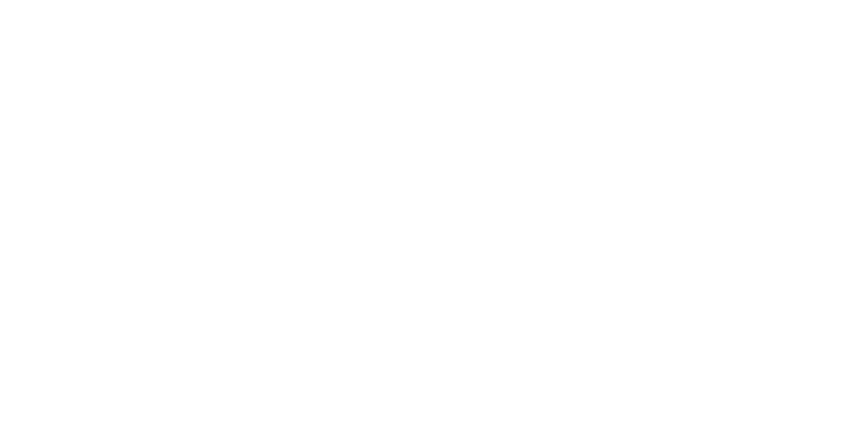
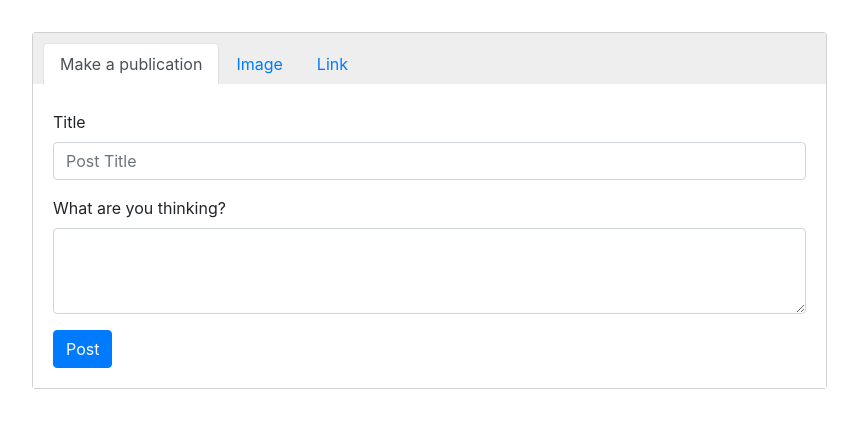
Before and after one commit to Zlynt/Cloudflare-Hiring-Assignment---Front-End, a React (Create React App) app: page / in a window 1280 px wide. Shown: the top 428 px of the page, without its empty margins (118-976 px from the left). Built offline with nearby package versions, Linux system fonts and the light colour scheme.

Commit message:
Please just work...

```diff
--- a/src/App.js
+++ b/src/App.js
@@ -1,8 +1,13 @@
-import React, { useState, useEffect } from 'react';
+import React from 'react';
 
+/* Dependencies */
 import Container from 'react-bootstrap/Container';
 import { ToastContainer } from 'react-toastify';
 import 'react-toastify/dist/ReactToastify.css';
+
+/* Components */
+import UserPostSubmit from './Components/UserPostSubmit';
+
 
 
 import './App.scss';
@@ -12,6 +17,8 @@ function App() {
     <div>
       <Container className="p-3 gedf-wrapper">
         <ToastContainer />
+        <UserPostSubmit />
+        {/*<PostList />*/}
       </Container>
     </div>
   );
--- a/src/Components/SoundCloudAudio.js
+++ b/src/Components/SoundCloudAudio.js
@@ -7,7 +7,7 @@ export const SoundCloudAudioTools = {
     }
 };
 
-export default ({ url }) => {
+const SoundCloudAudio = ({ url }) => {
     return (
         SoundCloudAudioTools.validateSoundCloudUrl(url) ?
             <div
@@ -35,3 +35,5 @@ export default ({ url }) => {
             ''
     );
 };
+
+export default SoundCloudAudio;
--- a/src/Components/YoutubeVideo.js
+++ b/src/Components/YoutubeVideo.js
@@ -21,7 +21,7 @@ export const YoutubeTools = {
     }
 };
 
-export default ({ url }) => {
+const YoutubeVideo = ({ url }) => {
     return (
         YoutubeTools.validateYouTubeUrl(url) ?
             <div
@@ -49,3 +49,5 @@ export default ({ url }) => {
             ''
     );
 };
+
+export default YoutubeVideo;
```
Also changed, not shown: src/Components/UserPostSubmit.js (+11 -10 lines), 1 other file (tests, documents, lock files or other folders).
